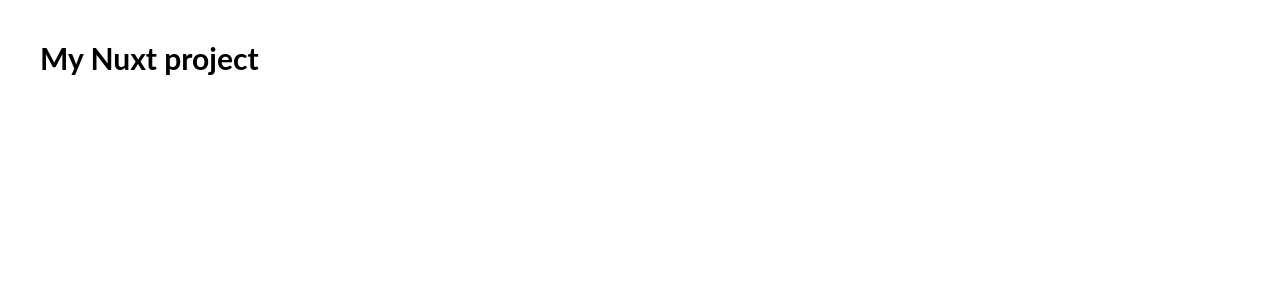
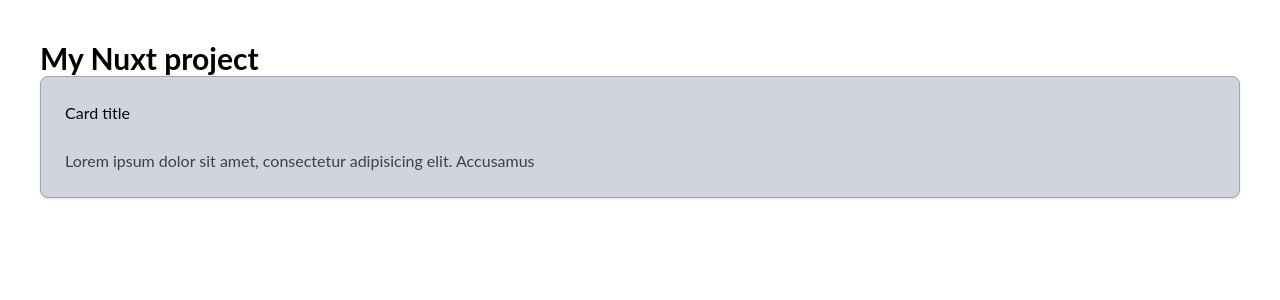
Before and after one commit to Voriskol/nuxt-project, a Nuxt app: page / in a window 1280 px wide. Shown: the top 300 px of the page. Built offline with nearby package versions, Linux system fonts and the light colour scheme; no server answers.

Commit message:
upd: added cards

```diff
--- /dev/null
+++ b/components/ui/card/Card.vue
@@ -0,0 +1,41 @@
+<script setup lang="ts">
+import type { HTMLAttributes } from "vue";
+import { cn } from "@/utils";
+
+const props = defineProps<{
+  class?: HTMLAttributes["class"];
+}>();
+</script>
+
+<template>
+  <div
+    :class="
+      cn(
+        'rounded-lg border border-transparent border-gray-400 bg-white text-gray-950 shadow dark:border-gray-800 dark:bg-gray-950 dark:text-gray-50 transition-colors hover:bg-gray-50 dark:hover:bg-gray-800',
+        props.class
+      )
+    "
+  >
+    <slot />
+  </div>
+</template>
+
+<style scoped>
+@keyframes show {
+  from {
+    @apply border-gray-400;
+    opacity: 0.4;
+    transform: scale(0.8) translateY(-30px);
+  }
+
+  90% {
+    @apply border-gray-400;
+  }
+
+  to {
+    @apply border-transparent;
+    transform: scale(1) translateY(0);
+    opacity: 1;
+  }
+}
+</style>
--- /dev/null
+++ b/components/ui/card/CardContent.vue
@@ -0,0 +1,14 @@
+<script setup lang="ts">
+import type { HTMLAttributes } from 'vue'
+import { cn } from '@/utils'
+
+const props = defineProps<{
+  class?: HTMLAttributes['class']
+}>()
+</script>
+
+<template>
+  <div :class="cn('p-6 pt-0', props.class)">
+    <slot />
+  </div>
+</template>
--- /dev/null
+++ b/components/ui/card/CardDescription.vue
@@ -0,0 +1,14 @@
+<script setup lang="ts">
+import type { HTMLAttributes } from 'vue'
+import { cn } from '@/utils'
+
+const props = defineProps<{
+  class?: HTMLAttributes['class']
+}>()
+</script>
+
+<template>
+  <p :class="cn('text-sm text-gray-500 dark:text-gray-400', props.class)">
+    <slot />
+  </p>
+</template>
--- /dev/null
+++ b/components/ui/card/CardFooter.vue
@@ -0,0 +1,14 @@
+<script setup lang="ts">
+import type { HTMLAttributes } from 'vue'
+import { cn } from '@/utils'
+
+const props = defineProps<{
+  class?: HTMLAttributes['class']
+}>()
+</script>
+
+<template>
+  <div :class="cn('flex items-center p-6 pt-0', props.class)">
+    <slot />
+  </div>
+</template>
--- /dev/null
+++ b/components/ui/card/CardHeader.vue
@@ -0,0 +1,14 @@
+<script setup lang="ts">
+import type { HTMLAttributes } from 'vue'
+import { cn } from '@/utils'
+
+const props = defineProps<{
+  class?: HTMLAttributes['class']
+}>()
+</script>
+
+<template>
+  <div :class="cn('flex flex-col gap-y-1.5 p-6', props.class)">
+    <slot />
+  </div>
+</template>
--- /dev/null
+++ b/components/ui/card/CardTitle.vue
@@ -0,0 +1,18 @@
+<script setup lang="ts">
+import type { HTMLAttributes } from 'vue'
+import { cn } from '@/utils'
+
+const props = defineProps<{
+  class?: HTMLAttributes['class']
+}>()
+</script>
+
+<template>
+  <h3
+    :class="
+      cn('font-semibold leading-none tracking-tight', props.class)
+    "
+  >
+    <slot />
+  </h3>
+</template>
--- /dev/null
+++ b/components/ui/card/index.ts
@@ -0,0 +1,6 @@
+export { default as Card } from './Card.vue'
+export { default as CardHeader } from './CardHeader.vue'
+export { default as CardTitle } from './CardTitle.vue'
+export { default as CardDescription } from './CardDescription.vue'
+export { default as CardContent } from './CardContent.vue'
+export { default as CardFooter } from './CardFooter.vue'
--- a/pages/index.vue
+++ b/pages/index.vue
@@ -1,5 +1,17 @@
 <script setup lang="ts"></script>
 
 <template>
-  <div class="p-10"><h1 class="text-3xl font-bold">My Nuxt project</h1></div>
+  <div class="p-10">
+    <h1 class="text-3xl font-bold">My Nuxt project</h1>
+    <div>
+      <UiCard class="mb-3 bg-gray-300">
+        <UiCardHeader> Card title </UiCardHeader>
+        <UiCardContent>
+          <p class="text-gray-700 dark:text-gray-400">
+            Lorem ipsum dolor sit amet, consectetur adipisicing elit. Accusamus
+          </p>
+        </UiCardContent>
+      </UiCard>
+    </div>
+  </div>
 </template>
```
